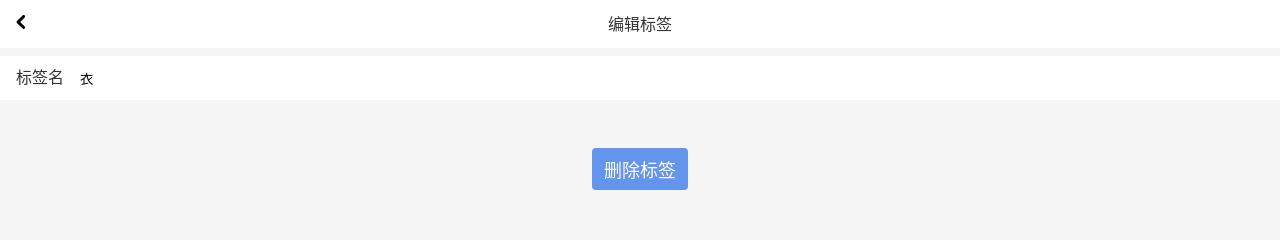
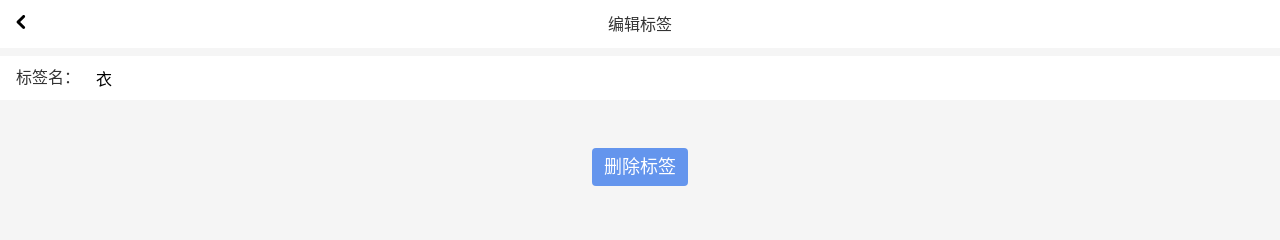
Before and after one commit to Suizhazha/money, a React app: page /#/tags/1 in a window 1280 px wide. Shown: the top 240 px of the page. Built offline with nearby package versions, Linux system fonts and the light colour scheme.

Commit message:
编辑标签内的文字继承

```diff
--- a/src/index.scss
+++ b/src/index.scss
@@ -28,8 +28,8 @@ body{
   line-height: 1.2;
   background: #f5f5f5;;
 }
-button{
-  font-family: inherit;
+button,input{
+  font: inherit;
 }
 :focus{
   outline: none;
--- a/src/views/TagEdit.tsx
+++ b/src/views/TagEdit.tsx
@@ -42,7 +42,7 @@ const TagEdit:React.FC = ()=>{
       </Topbar>
 
 <InputWrapper>
-  <Input label='标签名' type='text' value={tag.name}> </Input>
+  <Input label='标签名：' type='text' value={tag.name}> </Input>
 </InputWrapper>
 
 <Center>
```
